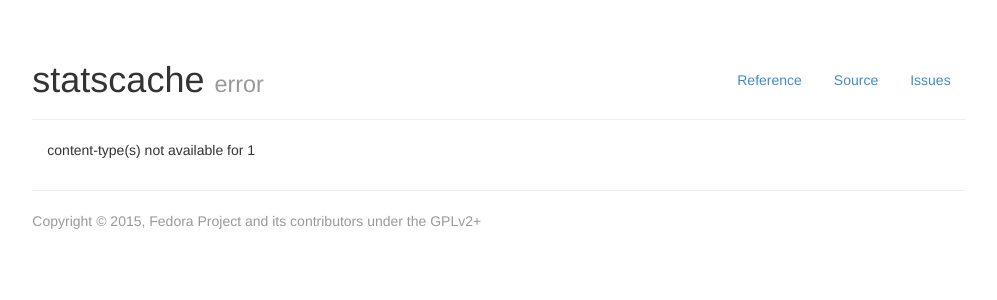
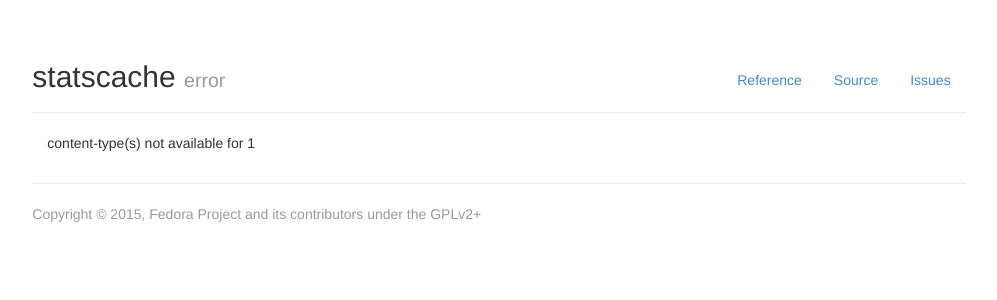
Before and after one commit to fedora-infra/statscache, a Flask app: page /api/1/layout in a window 1280 px wide. Shown: the top 300 px of the page, without its empty margins (141-1138 px from the left). Run offline with Flask 2, Linux system fonts and the light colour scheme; parts of the project's set-up code (start-up, migrations or seed data) failed here and were passed over; some libraries are stand-ins or nearby versions.

Commit message:
Reduce size of statscache name in header
Using an 'h1' tag made the name stick out too much; an 'h2' tag provides a
better balance.

```diff
--- a/statscache/templates/layout.html
+++ b/statscache/templates/layout.html
@@ -29,7 +29,7 @@
                     <li><a href="https://github.com/fedora-infra/statscache">Source</a></li>
                     <li><a href="https://github.com/fedora-infra/statscache/issues">Issues</a></li>
                 </ul>
-                <h1 class="muted">statscache <small>{% block byline %}{% endblock %}</small></h1>
+                <h2 class="muted">statscache <small>{% block byline %}{% endblock %}</small></h2>
             </div>
             {% block header %}{% endblock %}
         </header>
```
